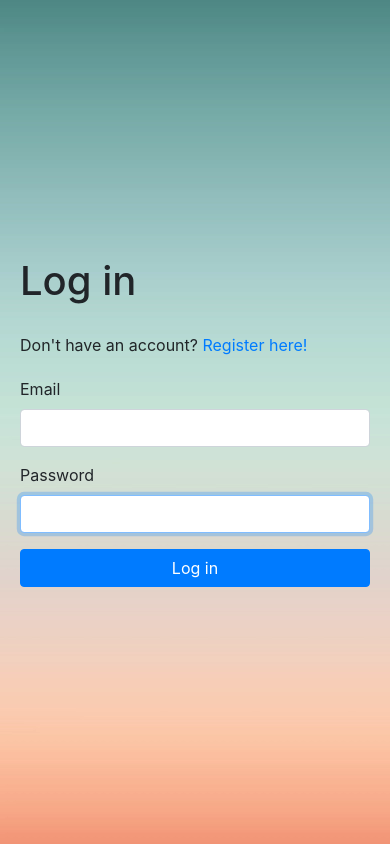
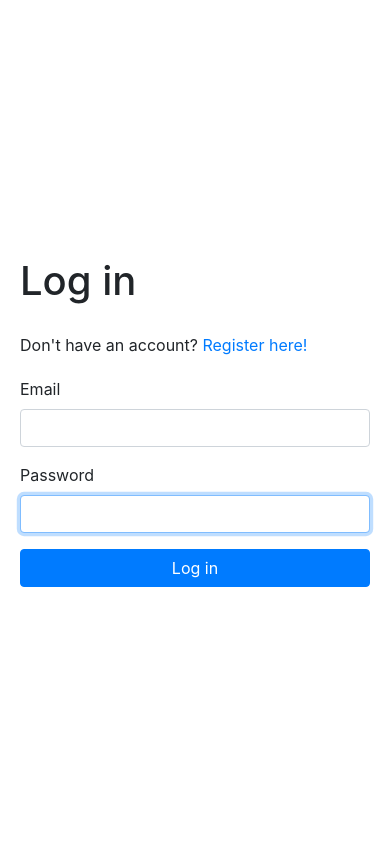
Before and after one commit to emmaweberyd/kwote, a React (Create React App) app in the folder frontend/: page /login in a window 390 px wide. Built offline with nearby package versions, Linux system fonts and the light colour scheme; no server answers.

Commit message:
style: remove background image for small res devices

```diff
--- a/frontend/src/App.js
+++ b/frontend/src/App.js
@@ -42,10 +42,12 @@ let AppWrapper = styled.div({
 });
 
 let AuthWrapper = styled.div({
-  backgroundImage: `url(${img})`,
   '@media (min-height: 650px)': {
     display: 'table-cell',
-    verticalAlign: 'middle'
+    verticalAlign: 'middle',
+    '@media (min-width: 650px)': {
+      backgroundImage: `url(${img})`
+    }
   }
 });
 
```
